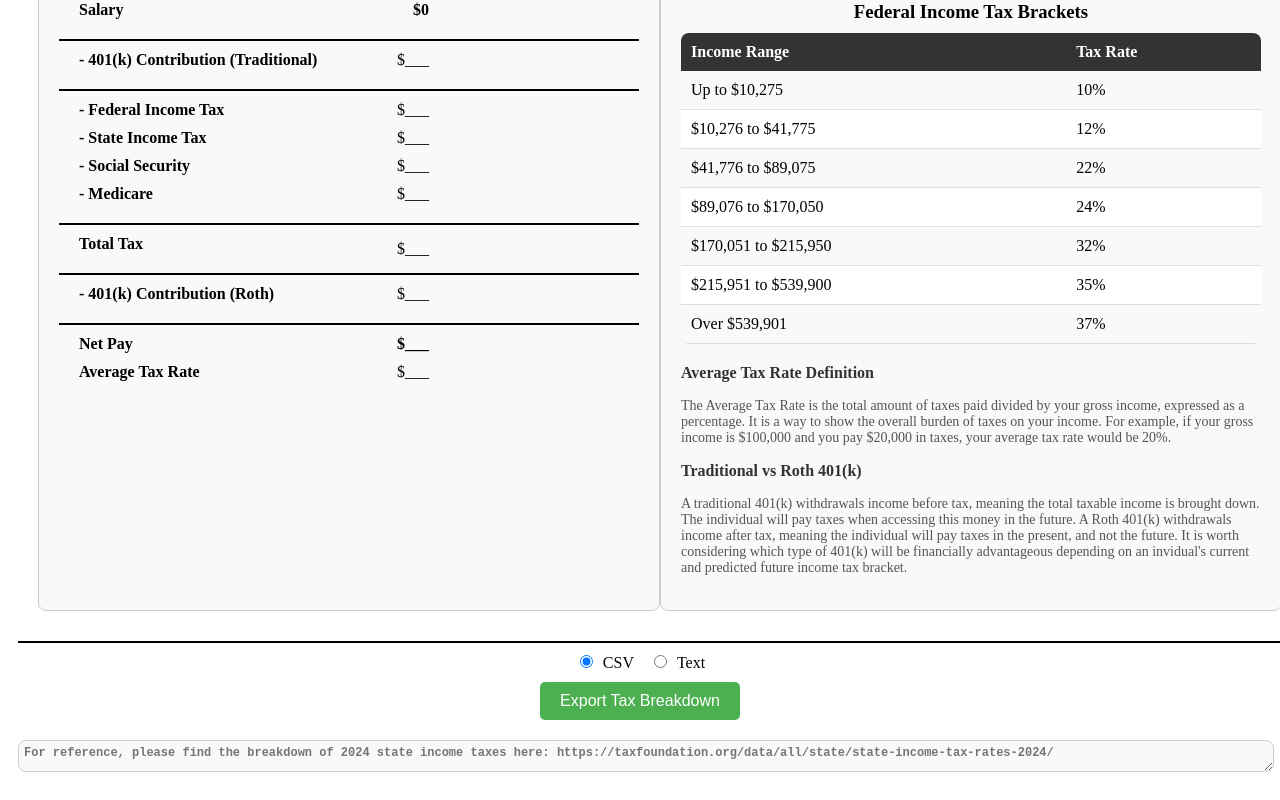
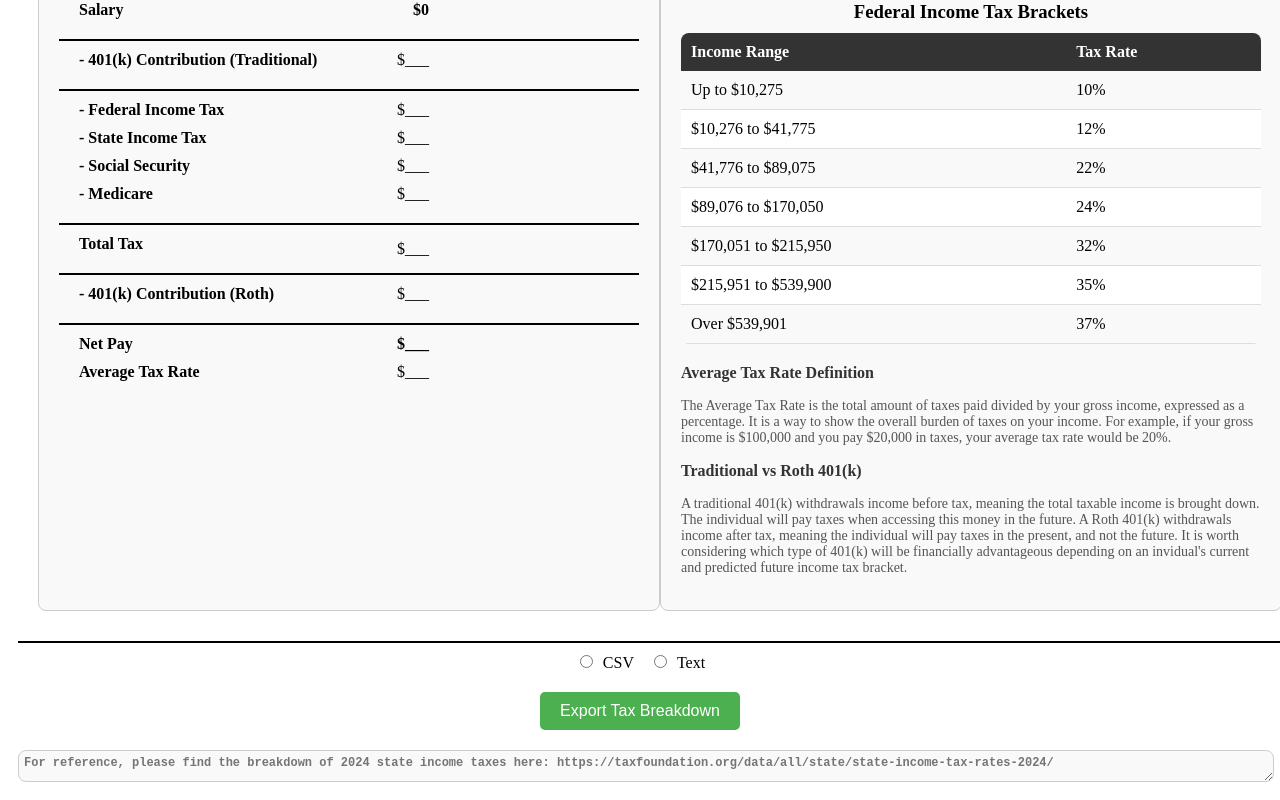
Before and after one commit to rowpersson/income-calculator-repo, a React (Create React App) app: page / in a window 1280 px wide. Shown: the part 1023-1823 px from the top of the page. Built offline with nearby package versions, Linux system fonts and the light colour scheme; no server answers.

Commit message:
fixes to the export button and adding adsense

```diff
--- a/public/index.html
+++ b/public/index.html
@@ -8,6 +8,8 @@
       name="description"
       content="Web site created using create-react-app"
     />
+    <script async src="https://pagead2.googlesyndication.com/pagead/js/adsbygoogle.js?client=ca-pub-6527966305646020"
+    crossorigin="anonymous"></script>
 
     <title>Income Tax Calculator</title>
   </head>
--- a/src/components/MapComponent.js
+++ b/src/components/MapComponent.js
@@ -36,7 +36,7 @@ const MapComponent = () => {
   const [isRoth, setIsRoth] = useState(false); // Track if the 401(k) contribution is Roth or traditional
   const [isCalculated, setIsCalculated] = useState(false); // Track if Calculate button has been clicked
 
-  const [fileType, setFileType] = useState("csv"); // Default to CSV
+  const [fileType, setFileType] = useState(); // Default to CSV
 
   useEffect(() => {
     const fetchGeographies = async () => {
@@ -351,10 +351,14 @@ useEffect(() => {
 
   // Function to handle Export based on file type (CSV or Text)
     const handleExport = () => {
+    console.log("Exporting as:", fileType); // Add a console log for debugging
+
     if (fileType === "csv") {
       exportTaxData(); // Export as CSV
+    } else if (fileType === "text") {
+      exportTaxDataAsText(); // Export as Text file
     } else {
-      exportTaxDataAsText(); // Export as Text file
+      console.log("Invalid file type selected.");
     }
   };
 
@@ -469,7 +473,7 @@ useEffect(() => {
       </div>
 
      {/* Add Export Format Selection */}
-     <div style={{ textAlign: "center", marginTop: "-1px" }}>
+     <div style={{ textAlign: "center", marginTop: "-1px", zIndex: 100 }}>
       <label>
         <input
           type="radio"
@@ -495,18 +499,25 @@ useEffect(() => {
     </div>
 
       {/* Add Export Button */}
-      <div style={{ textAlign: "center", marginTop: "20px", marginBottom: "20px" }}>
+      <div style={{
+        textAlign: "center",
+        marginTop: "20px",
+        marginBottom: "20px",
+        zindex: 101,
+        position: "relative"
+         }}>
         <button
           onClick={handleExport}
           style={{
-            marginTop: "-100px",
+            //marginTop: "-100px",
             padding: "10px 20px",
             fontSize: "16px",
             cursor: "pointer",
             backgroundColor: "#4CAF50",
             color: "white",
             border: "none",
-            borderRadius: "5px"
+            borderRadius: "5px",
+            zindex: 102
           }}
         >
           Export Tax Breakdown
```
Lines whose indentation alone changed are shown as unchanged.
